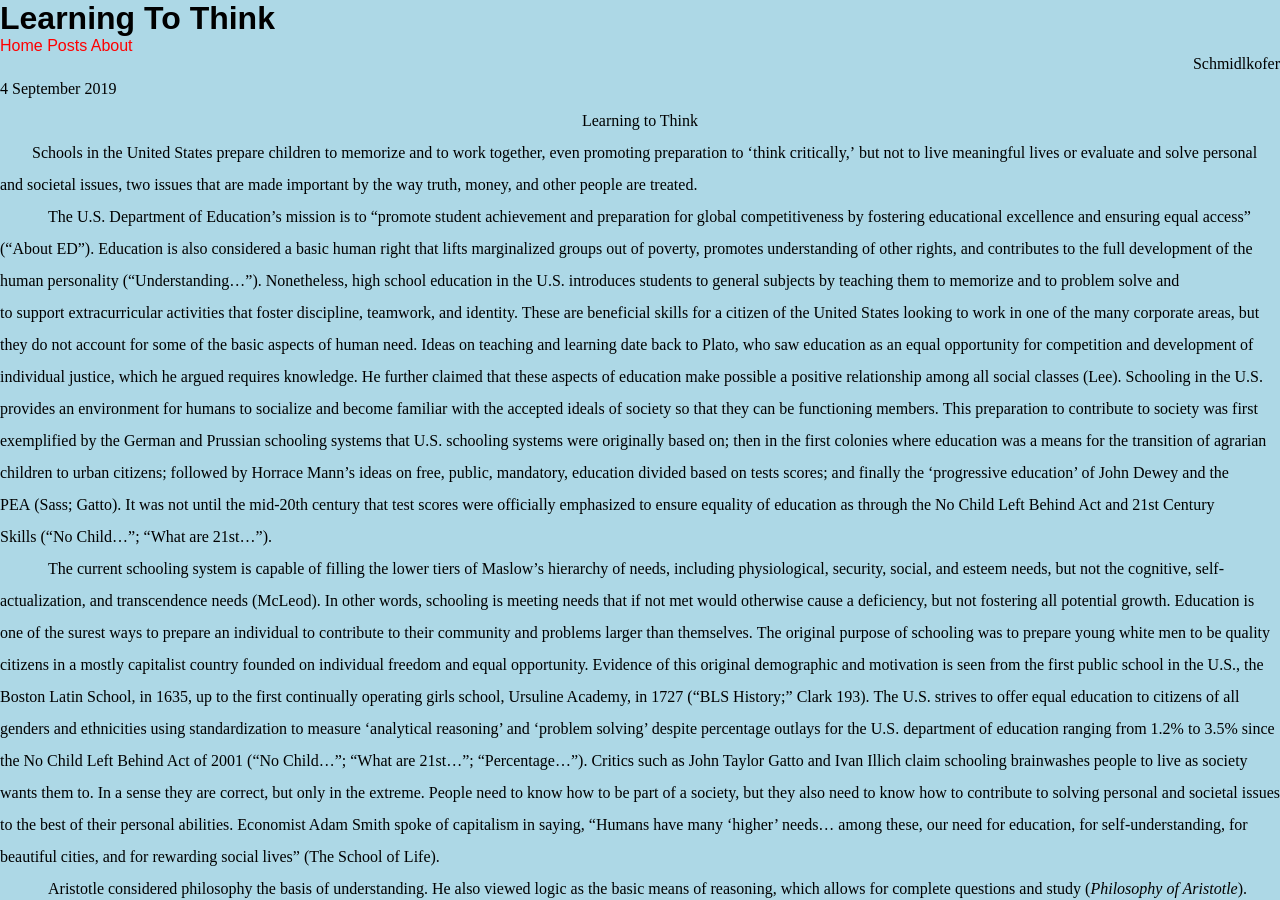
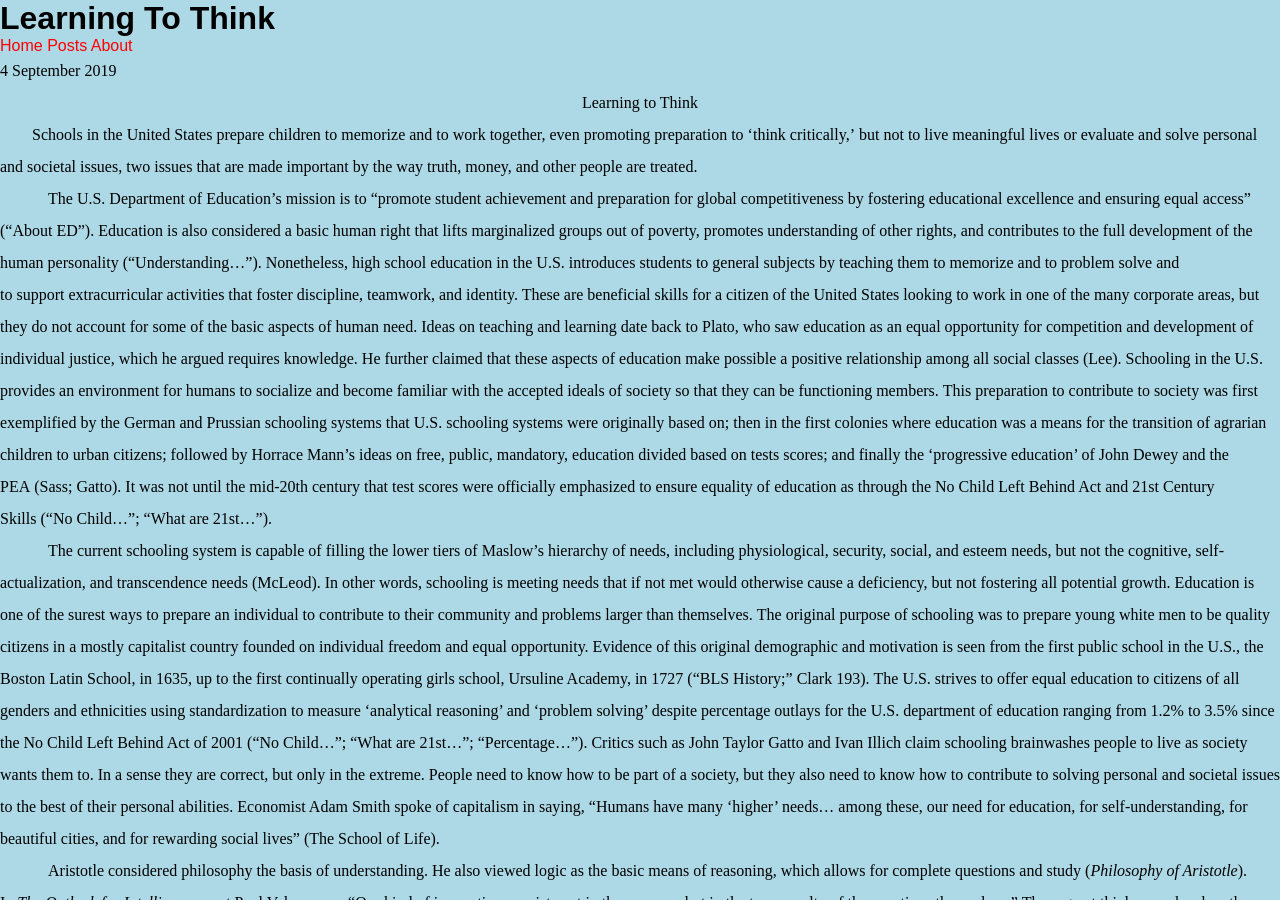
Before and after one commit to uncertaintysedge/uncertaintysedge.github.io, a Jekyll site: the page _posts/2020-09-04-Learning-to-Think.html, which Jekyll copies as it is, in a window 1280 px wide and 900 px high. Built offline with Jekyll 4.4.1, drawn with Linux system fonts in a browser that asks for light colours.

Commit message:
Update 2020-09-04-Learning-to-Think.html

```diff
--- a/_posts/2020-09-04-Learning-to-Think.html
+++ b/_posts/2020-09-04-Learning-to-Think.html
@@ -1,6 +1,5 @@
 <div>
 <div class="c15" style="font-family: Arial; font-size: 11pt; line-height: 1.15; padding-bottom: 0pt; padding-top: 0pt; text-align: right;">
-<span class="c0" style="font-family: &quot;Times New Roman&quot;; font-size: 12pt;">Schmidlkofer</span></div>
 </div>
 <div class="c5" style="font-family: Arial; font-size: 11pt; line-height: 2; padding-bottom: 0pt; padding-top: 0pt;">
 <div class="c5" style="font-family: Arial; font-size: 11pt; line-height: 2; padding-bottom: 0pt; padding-top: 0pt;">
```
